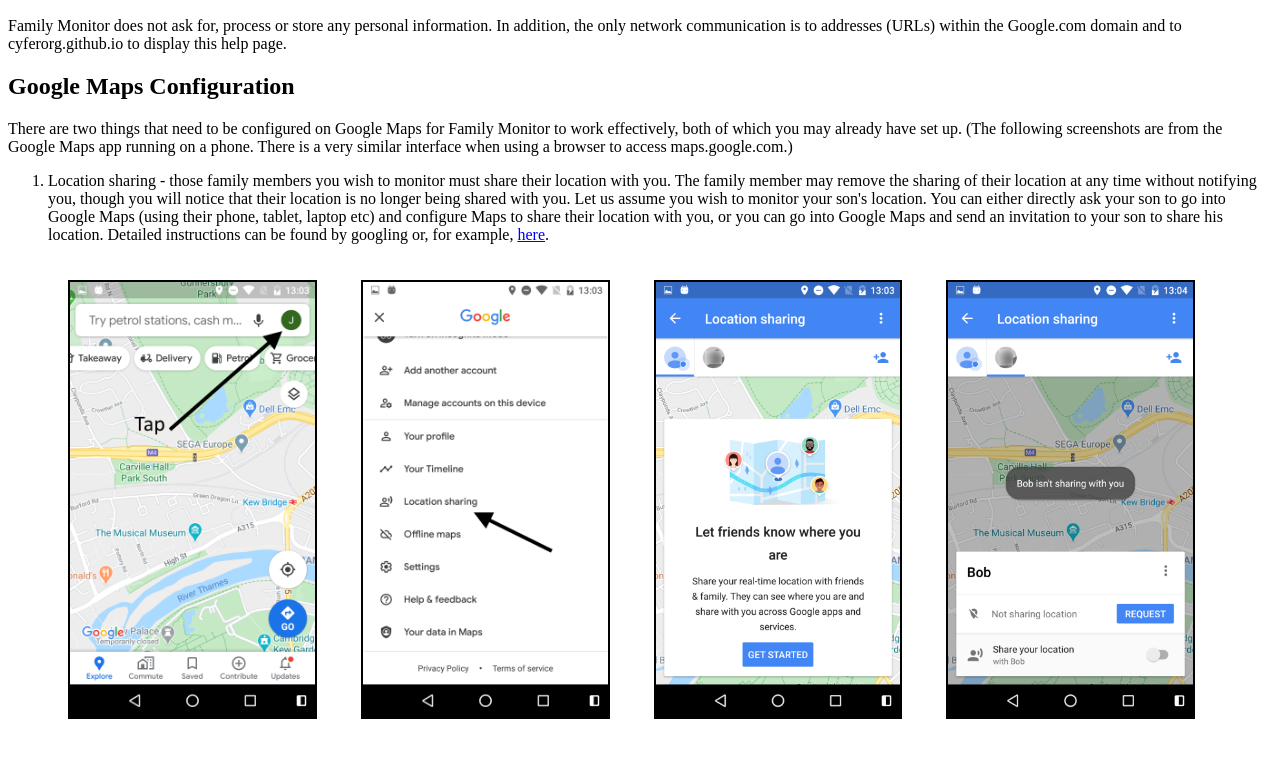
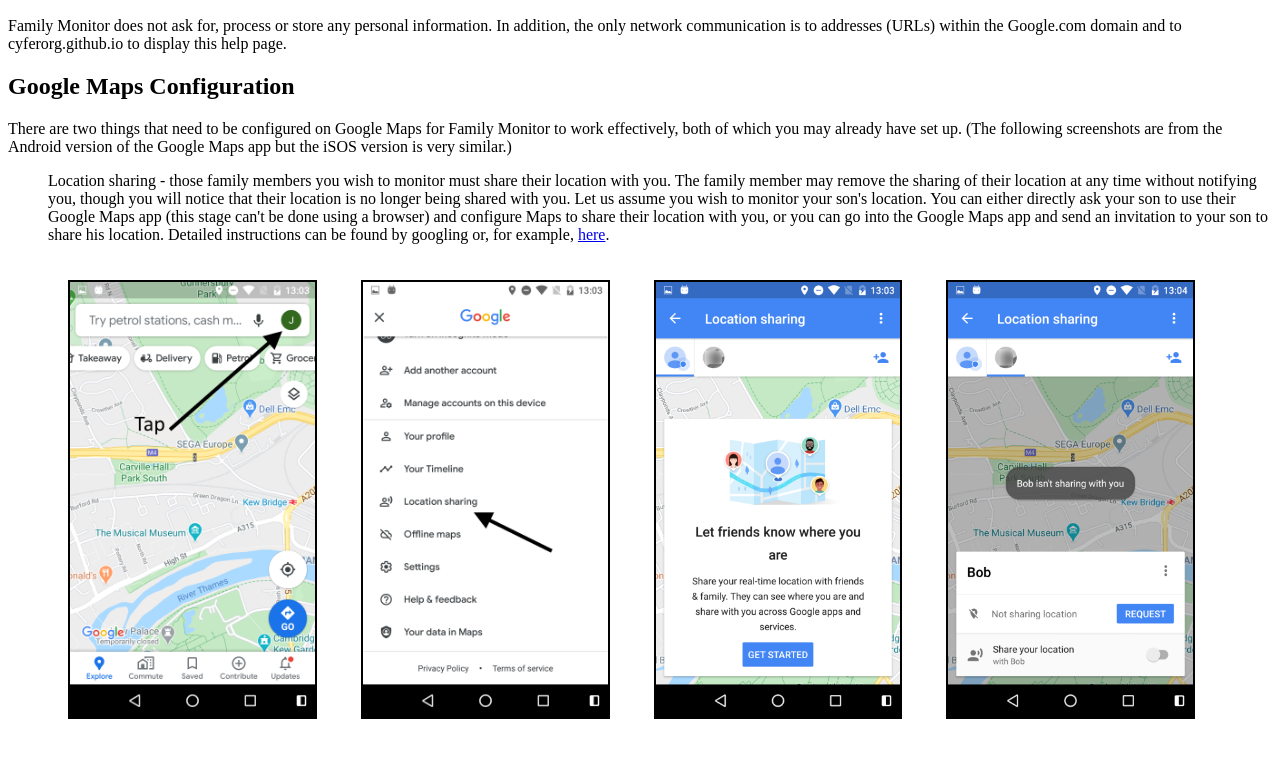
Before and after one commit to cyferorg/FamilyMonitor, a plain HTML site: page index.html in a window 1280 px wide. Shown: the part 3090-3849 px from the top of the page. Drawn offline with Linux system fonts and the light colour scheme.

Commit message:
Update index.html

```diff
--- a/index.html
+++ b/index.html
@@ -65,16 +65,16 @@
 <p>Family Monitor does not ask for, process or store any personal information. In addition, the only network communication is to addresses (URLs) within the Google.com domain and to cyferorg.github.io to display this help page.</p>
 <a id="Mapssetup"></a>
 <h2>Google Maps Configuration</h2>
-<p>There are two things that need to be configured on Google Maps for Family Monitor to work effectively, both of which you may already have set up. (The following screenshots are from the Google Maps app running on a phone. There is a very similar interface when using a browser to access maps.google.com.)</p>
+<p>There are two things that need to be configured on Google Maps for Family Monitor to work effectively, both of which you may already have set up. (The following screenshots are from the Android version of the Google Maps app but the iSOS version is very similar.)</p>
 <ol>
-<li>Location sharing - those family members you wish to monitor must share their location with you. The family member may remove the sharing of their location at any time without notifying you, though you will notice that their location is no longer being shared with you. Let us assume you wish to monitor your son's location. You can either directly ask your son to go into Google Maps (using their phone, tablet, laptop etc) and configure Maps to share their location with you, or you can go into Google Maps and send an invitation to your son to share his location. Detailed instructions can be found by googling or, for example, <a href="https://support.google.com/maps/answer/7326816">here</a>.
+Location sharing - those family members you wish to monitor must share their location with you. The family member may remove the sharing of their location at any time without notifying you, though you will notice that their location is no longer being shared with you. Let us assume you wish to monitor your son's location. You can either directly ask your son to use their Google Maps app (this stage can't be done using a browser) and configure Maps to share their location with you, or you can go into the Google Maps app and send an invitation to your son to share his location. Detailed instructions can be found by googling or, for example, <a href="https://support.google.com/maps/answer/7326816">here</a>.
 <p>
 <img style="margin:20px 20px;border:2px solid black;width:20%" src="Screenshots/share1.png" alt="Shared1" >
 <img style="margin:20px 20px;border:2px solid black;width:20%" src="Screenshots/share2.png" alt="Shared2" >
 <img style="margin:20px 20px;border:2px solid black;width:20%" src="Screenshots/share3.png" alt="Shared3" >
 <img style="margin:20px 20px;border:2px solid black;width:20%" src="Screenshots/share4.png" alt="Shared4" >
 </p>
-<li>Location bookmarks - these are the geographic locations created in Google Maps that will be available to Family Monitor for defining alert rules, for example, "my son is more than 2km from his school". The location of the school is defined in Google Maps and then used by Family Monitor. These locations can be created either using the Google Maps interface to save the desired locations to the <i>Starred Places</i> list or directly within Google's <a href="https://www.google.com/bookmarks">bookmarks page</a>. For the former, within Google Maps, find the required location, long press the location, tap the name or address that pops-up, tap Save and then save to the Google Maps "Starred places" list. (More detailed instructions can be found by googling or, for example, <a href="https://support.google.com/maps/answer/3184808">here</a>). The location must be saved to the <i>Starred places</i> list for the location to show up in Family Monitor.
+<li>Location bookmarks - these are geographic locations created in Google Maps that are available to Family Monitor for defining alert rules, for example, "my son is more than 2km from his school". The location of the school is defined in Google Maps (either using the app or a browser) and then it's used by Family Monitor. These locations can be created either using Google Maps to save the desired locations to the Google Maps <i>Starred Places</i> list or directly within Google's <a href="https://www.google.com/bookmarks">bookmarks page</a>. For the former, within Google Maps, find the required location, long press the location, tap the name or address that pops-up, tap Save and then save to the Google Maps "Starred places" list. (More detailed instructions can be found by googling or, for example, <a href="https://support.google.com/maps/answer/3184808">here</a>). The location must be saved to the <i>Starred places</i> list for the location to show up in Family Monitor.
 <p>
 <img style="margin:20px 20px;border:2px solid black;width:20%" src="Screenshots/location1.png" alt="Location1" >
 <img style="margin:20px 20px;border:2px solid black;width:20%" src="Screenshots/location2.png" alt="Location2" >
```
